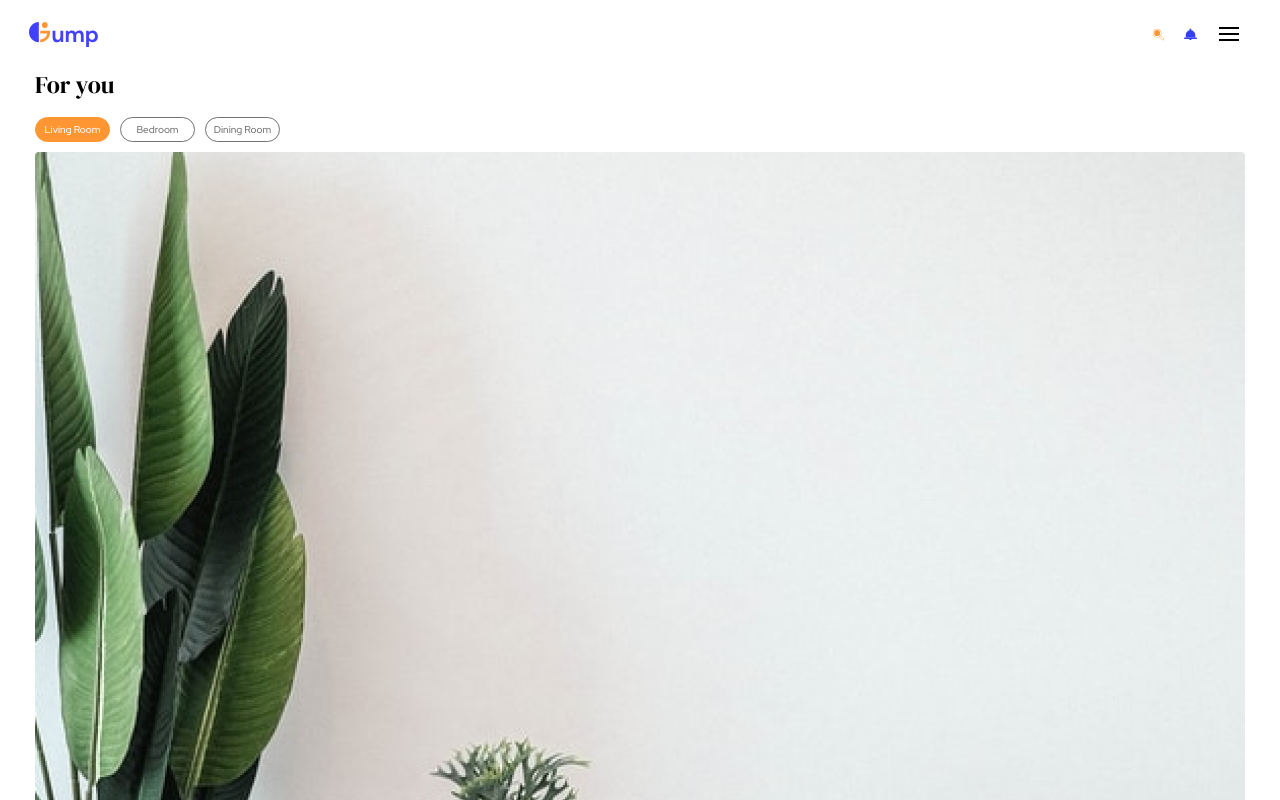
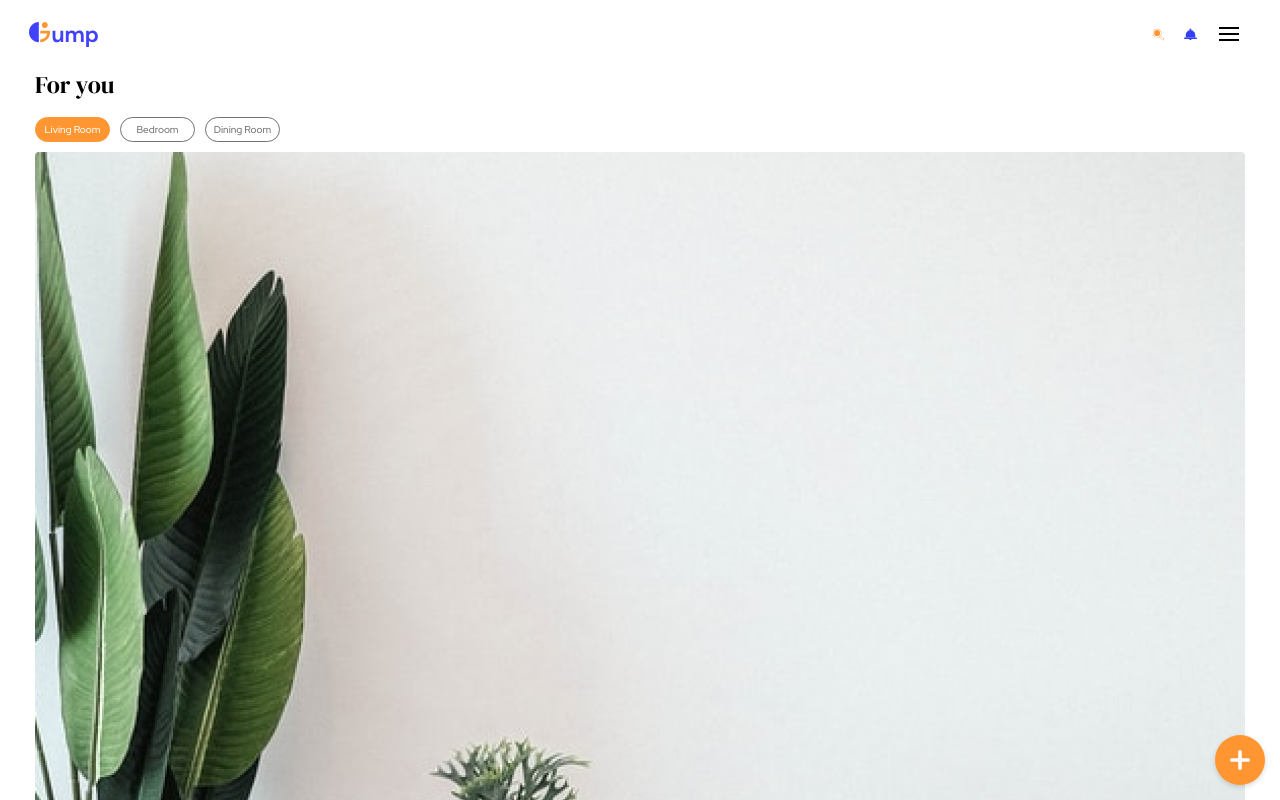
Before and after one commit to tejas-kothari/ai-photo-wall, a React (Create React App) app: page / in a window 1280 px wide. Built offline with nearby package versions, Linux system fonts and the light colour scheme.

Commit message:
Add custom wall image in RoomsPage

```diff
--- a/src/pages/RoomsPage.css
+++ b/src/pages/RoomsPage.css
@@ -12,3 +12,26 @@
   width: 75px;
   margin-right: 10px;
 }
+
+.addRoomImg {
+  position: fixed;
+  right: 15px;
+  bottom: 15px;
+  width: 50px;
+  height: 50px;
+  border-radius: 50%;
+  background-color: var(--primary);
+  box-shadow: 0px 2px 5px rgba(0, 0, 0, 0.15);
+  display: flex;
+  align-items: center;
+  justify-content: center;
+}
+
+.plusIcon {
+  width: 40%;
+  height: 40%;
+}
+
+.plusIcon path {
+  fill: white;
+}
--- a/src/pages/RoomsPage.js
+++ b/src/pages/RoomsPage.js
@@ -5,11 +5,24 @@ import BubbleButton from "components/BubbleButton";
 import room1Img from "assets/rooms/1.png";
 import room2Img from "assets/rooms/2.png";
 import room3Img from "assets/rooms/3.png";
+import { ReactComponent as PlusIcon } from "assets/001-add.svg";
 import { useHistory } from "react-router-dom";
+import { useRef } from "react";
 
 export default function RoomsPage() {
   let history = useHistory();
   const [activatedBtn, setActivatedBtn] = useState(0);
+  const fileInputRef = useRef();
+  const [roomImgs, setRoomImgs] = useState([room1Img, room2Img, room3Img]);
+
+  const onImageAdd = (event) => {
+    if (event.target.files && event.target.files[0]) {
+      setRoomImgs((oldImgs) => [
+        URL.createObjectURL(event.target.files[0]),
+        ...oldImgs,
+      ]);
+    }
+  };
 
   return (
     <div className="RoomsPage standardPagePadding">
@@ -26,7 +39,7 @@ export default function RoomsPage() {
         ))}
       </div>
       <div className="imgList">
-        {[room1Img, room2Img, room3Img].map((roomImg) => (
+        {roomImgs.map((roomImg) => (
           <img
             className="roomImg"
             src={roomImg}
@@ -34,6 +47,10 @@ export default function RoomsPage() {
           />
         ))}
       </div>
+      <div className="addRoomImg" onClick={() => fileInputRef.current.click()}>
+        <PlusIcon className="plusIcon" />
+        <input type="file" hidden ref={fileInputRef} onChange={onImageAdd} />
+      </div>
     </div>
   );
 }
```
Also changed, not shown: src/assets/001-add.svg (added).
